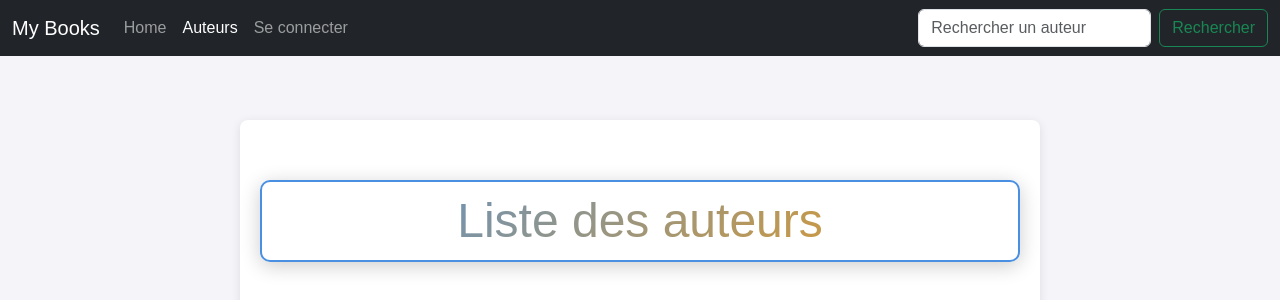
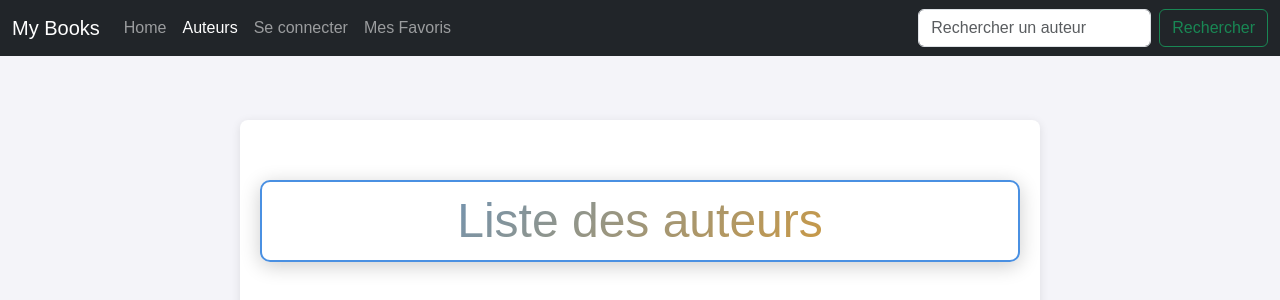
Before and after one commit to AlexyWCK/TP_web_mouad_alexy, a Flask app: page /authors in a window 1280 px wide. Shown: the top 300 px of the page. Run offline with Flask 3, Linux system fonts and the light colour scheme; data comes from the database, SQL or seed files in the repository; some libraries are stand-ins or nearby versions.

Commit message:
Update base.html

```diff
--- a/tuto/templates/base.html
+++ b/tuto/templates/base.html
@@ -42,6 +42,9 @@
                             <a class="nav-link {% if request.path == '/login' %}active{% endif %}" href="{{ url_for('login') }}">Se connecter</a>
                         </li>
                         {% endif %}
+                        <li class="nav-item">
+                            <a class="nav-link {% if request.path == '/favories' %}active{% endif %}" href="/">Mes Favoris</a>
+                        </li>
                     </ul>
                     <form class="d-flex" role="search" action="{{ url_for('search') }}" method="GET">
                         <input class="form-control me-2" type="search" name="query" placeholder="Rechercher un auteur" aria-label="Search">
```
